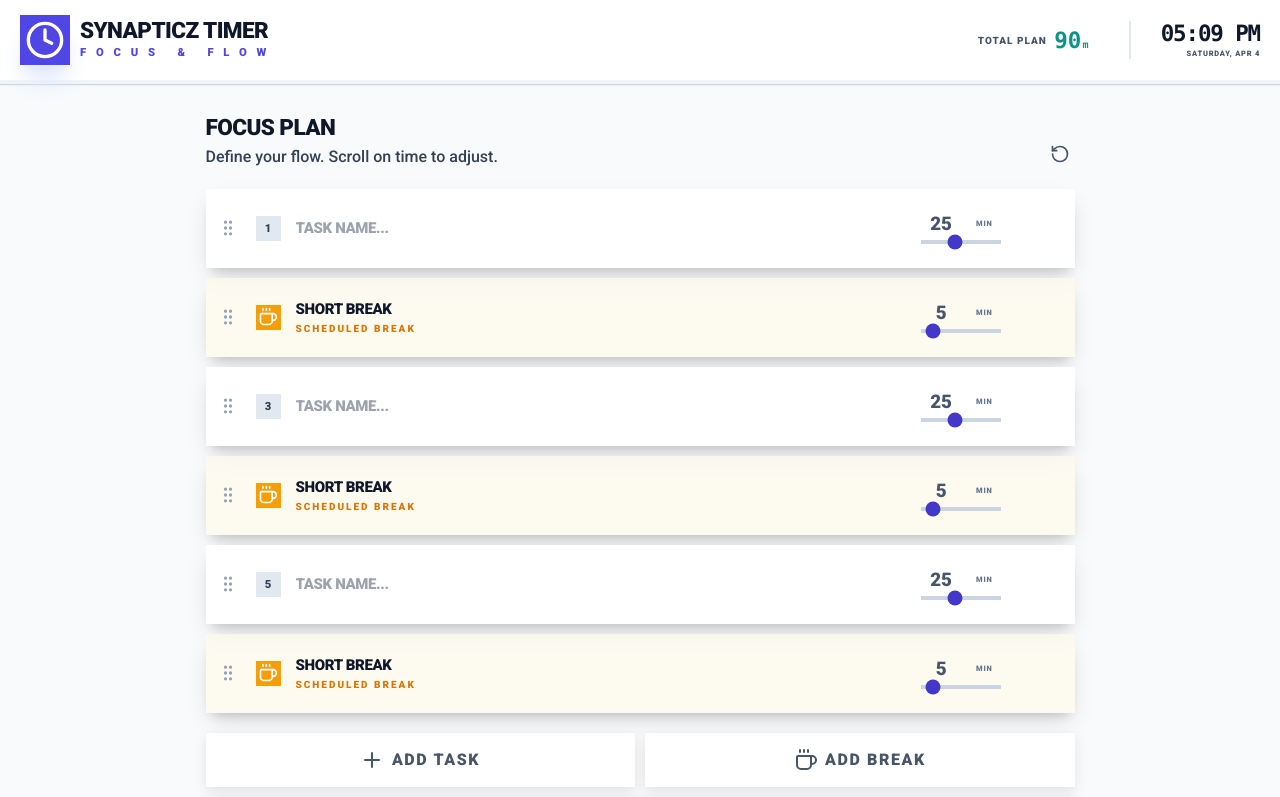
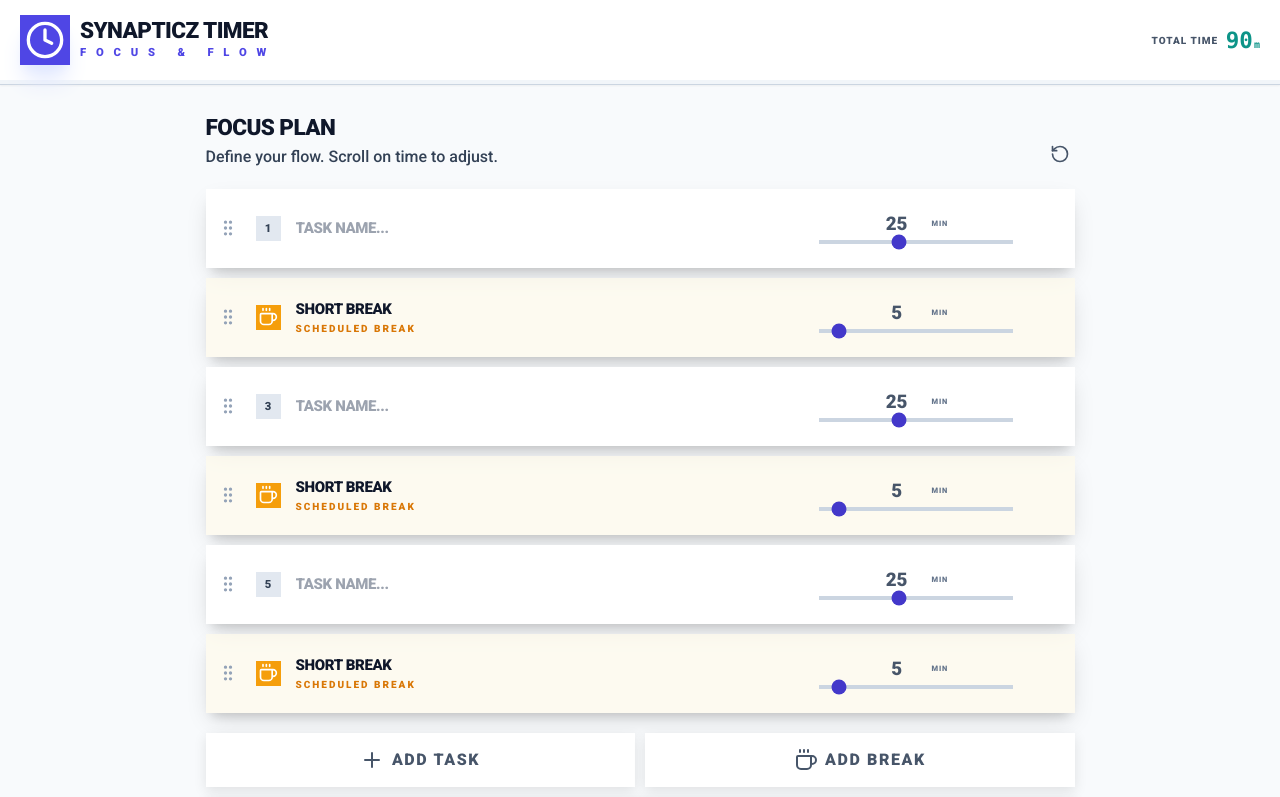
Before and after one commit to ShijuPJohn/synapticz-timer-frontend, a React (Vite) app: page / in a window 1280 px wide. Shown: the top 797 px of the page. Built offline with nearby package versions, Linux system fonts and the light colour scheme.

Commit message:
slider width increase. make the header scrollable

```diff
--- a/src/App.jsx
+++ b/src/App.jsx
@@ -446,7 +446,7 @@ function App() {
   return (
     <div className="min-h-screen bg-slate-50 text-slate-900 font-roboto transition-colors duration-500 pb-20">
       {/* Header */}
-      <header className="bg-white border-b border-slate-300 sticky top-0 z-30 shadow-sm">
+      <header className="bg-white border-b border-slate-300 shadow-sm">
         <div className="max-w-[1400px] mx-auto px-8 py-6 flex flex-col md:flex-row justify-between items-center gap-8 md:gap-4">
           <a href="/" className="flex items-center gap-4 hover:opacity-90 transition-opacity group">
             <div className="w-18 h-18 p-2 bg-indigo-600 flex items-center justify-center text-white shadow-xl shadow-indigo-100 group-hover:scale-105 transition-transform">
@@ -458,10 +458,10 @@ function App() {
             </div>
           </a>
 
-          <div className="flex flex-col sm:flex-row items-center gap-8 md:gap-16 w-full md:w-auto">
-            <div className="flex items-center gap-8 md:gap-12 justify-center md:justify-end w-full md:w-auto">
+          <div className="flex flex-col sm:flex-row items-center gap-4 md:gap-12 w-full md:w-auto ">
+            <div className="flex items-center gap-4 md:gap-8 justify-center md:justify-end w-full md:w-auto">
               <div className="flex items-center gap-3">
-                <span className="text-[10px] font-black text-slate-600 uppercase tracking-widest">Total Plan</span>
+                <span className="text-[10px] font-black text-slate-600 uppercase tracking-widest">Total Time</span>
                 <span className="text-4xl font-mono font-black text-teal-600">{Math.floor(totalPlanTime / 60)}<span className="text-base ml-0.5">m</span></span>
               </div>
               {(mode === 'executing' || mode === 'waiting') && (
@@ -478,14 +478,14 @@ function App() {
               )}
             </div>
 
-            <div className="text-center md:text-right border-t-2 md:border-t-0 md:border-l-2 border-slate-200 pt-6 md:pt-0 md:pl-12 w-full md:w-auto">
+            {/* <div className="text-center md:text-right border-t-2 md:border-t-0 md:border-l-2 border-slate-200 pt-6 md:pt-0 md:pl-12 w-full md:w-auto">
               <p className="text-4xl font-mono font-black text-slate-900 tracking-tighter">
                 {currentTime.toLocaleTimeString([], { hour: '2-digit', minute: '2-digit', hour12: true })}
               </p>
               <p className="text-xs text-slate-600 font-black uppercase tracking-widest mt-1">
                 {currentTime.toLocaleDateString([], { weekday: 'long', month: 'short', day: 'numeric' })}
               </p>
-            </div>
+            </div> */}
           </div>
         </div>
 
@@ -885,7 +885,7 @@ function TaskRow({ task, index, onUpdate, onRemove, isActive, isExecuting, isPau
         </div>
       </div>
 
-      <div className="flex items-center gap-4 sm:gap-8 w-full sm:w-auto">
+      <div className="flex items-center gap-4 sm:gap-16 w-full sm:w-auto">
         <div
           onWheel={handleWheel}
           className={`flex-1 sm:flex-initial flex flex-col items-center select-none ${!isEditable ? '' : 'cursor-ns-resize'}`}
@@ -906,7 +906,7 @@ function TaskRow({ task, index, onUpdate, onRemove, isActive, isExecuting, isPau
             <input
               type="range" min="1" max="60" value={task.duration}
               onChange={(e) => onUpdate({ duration: parseInt(e.target.value) })}
-              className={`w-full sm:w-32 h-1.5 appearance-none cursor-pointer mt-2 ${isActive ? 'bg-indigo-400 accent-white' : 'bg-slate-300 accent-indigo-700'}`}
+              className={`w-full sm:w-[150%] h-1.5 appearance-none cursor-pointer mt-2 ${isActive ? 'bg-indigo-400 accent-white' : 'bg-slate-300 accent-indigo-700'}`}
             />
           )}
         </div>
```
